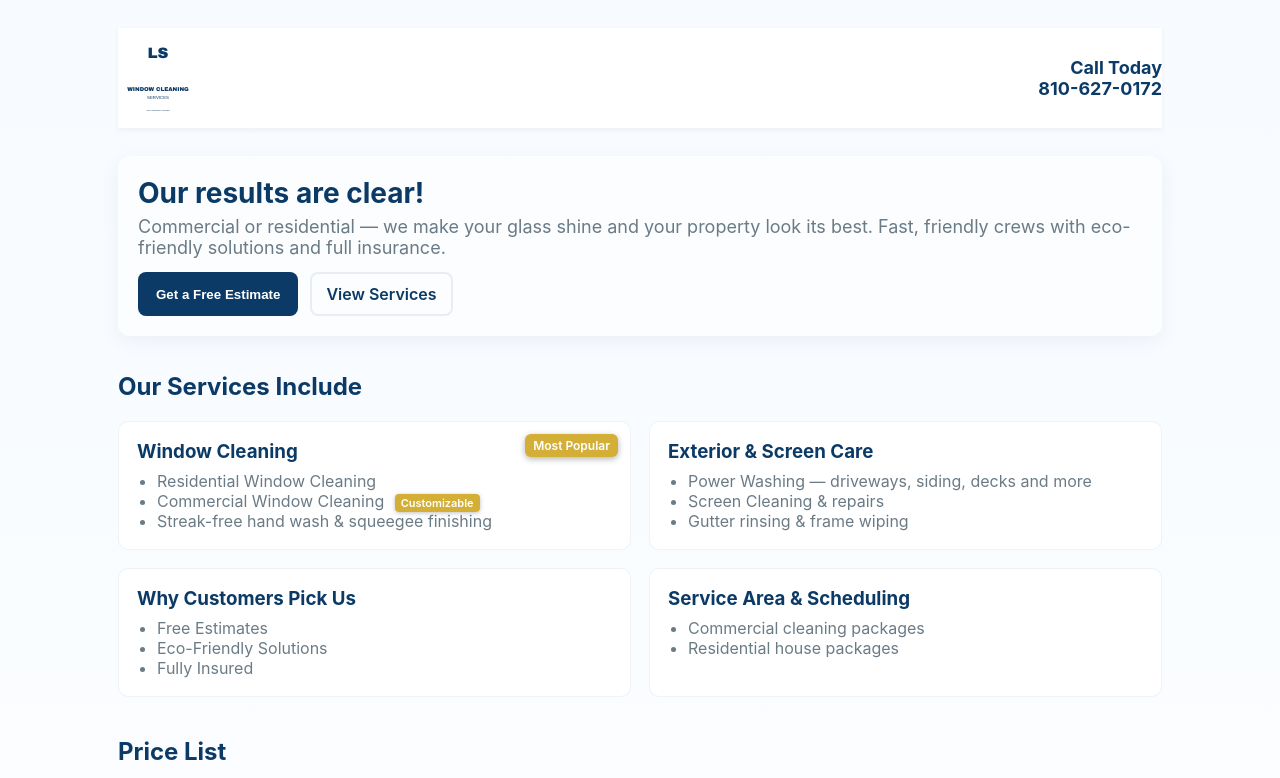
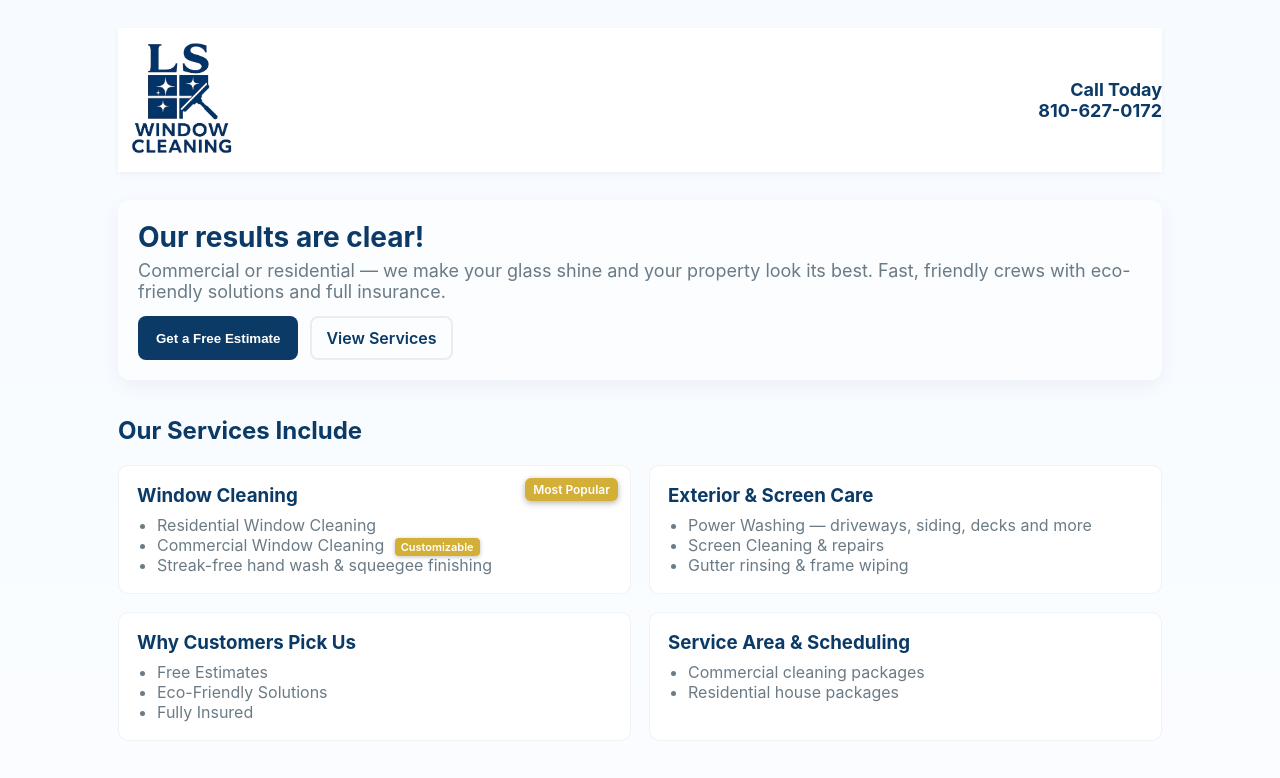
Before and after one commit to schwartzkopf1990/lswindow, a plain HTML site: page index.html in a window 1280 px wide. Shown: the top 778 px of the page. Drawn offline with Linux system fonts and the light colour scheme.

Commit message:
commit logupdated git commit

```diff
--- a/index.html
+++ b/index.html
@@ -62,14 +62,14 @@
   <div class="container">
     <header>
       <div class="logo">
-        <!-- Inline SVG Logo -->
-        <svg xmlns="http://www.w3.org/2000/svg" viewBox="0 0 512 512" height="80">
-          <rect width="512" height="512" fill="white"/>
+        <img src=".\images\logo.png" alt="LS Window Cleaning Logo"  width="120" height="120"/>
+ <!--       <svg xmlns="http://www.w3.org/2000/svg" viewBox="0 0 700 700" height="80">
+          <rect width="700" height="700" fill="white"/>
           <text x="50%" y="20%" dominant-baseline="middle" text-anchor="middle" font-size="96" font-family="Arial Black, sans-serif" fill="#0b3a66">LS</text>
           <text x="50%" y="65%" dominant-baseline="middle" text-anchor="middle" font-size="36" font-family="Arial Black, sans-serif" fill="#0b3a66">WINDOW CLEANING</text>
           <text x="50%" y="75%" dominant-baseline="middle" text-anchor="middle" font-size="28" font-family="Arial, sans-serif" fill="#0b3a66">SERVICES</text>
           <text x="50%" y="90%" dominant-baseline="middle" text-anchor="middle" font-size="16" font-family="Arial, sans-serif" font-style="italic" fill="#0b3a66">Our Services Include</text>
-        </svg>
+        </svg> !-->
       </div>
       <div style="margin-left:auto;text-align:right">
         <div style="font-weight:700;color:var(--brand);font-size:18px">Call Today</div>
```
